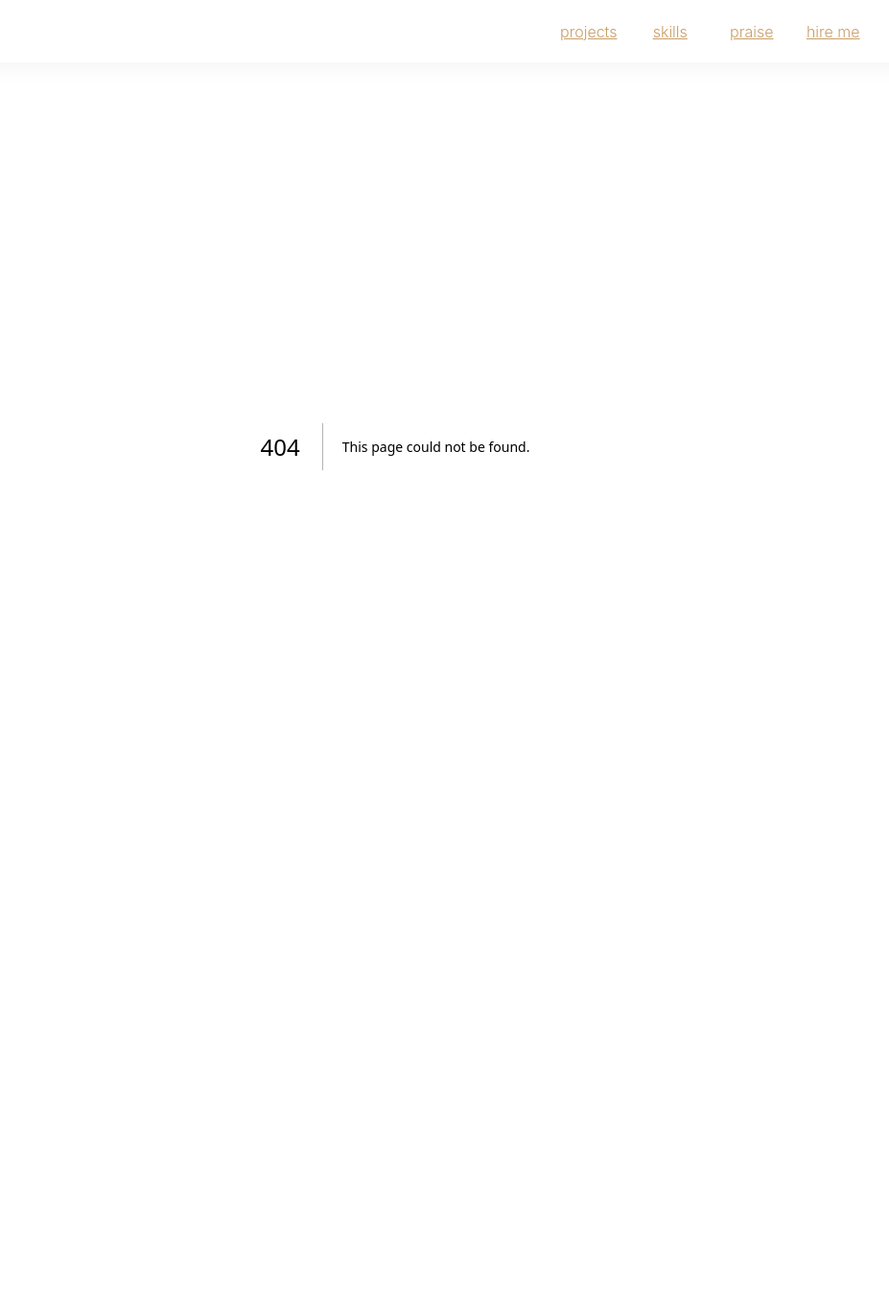
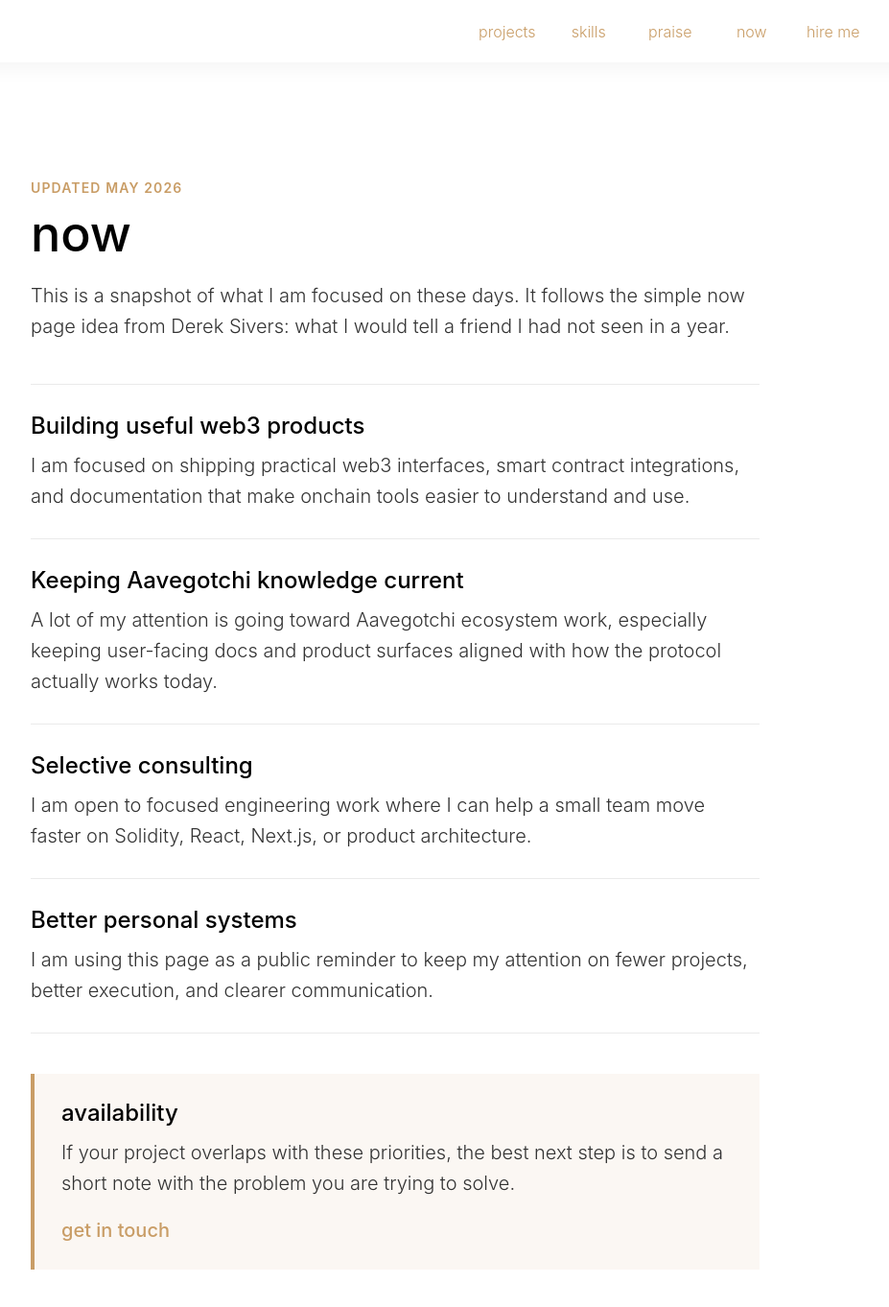
Before and after one commit to cinnabarhorse/coderdan, a Next.js app: page /now in a window 1280 px wide. Before the commit this address had no page. Shown: the top 1362 px of the page at 96% size, without its empty margins (228-1155 px from the left). Before the commit the page ends 865 px from the top, so only its background shows below. Built offline with nearby package versions, Linux system fonts and the light colour scheme; a web font is replaced by a local one.

Commit message:
Add now page

```diff
--- a/components/reusable/links.tsx
+++ b/components/reusable/links.tsx
@@ -2,17 +2,22 @@ export var rightLinks = [
 
     {
         name: "projects",
-        href: "#projects",
+        href: "/#projects",
     },
 
     {
         name: "skills",
-        href: "#skills",
+        href: "/#skills",
     },
 
     {
         name: "praise",
-        href: "#praise"
+        href: "/#praise"
+    },
+
+    {
+        name: "now",
+        href: "/now"
     },
 
     /* {
@@ -23,7 +28,7 @@ export var rightLinks = [
 
     {
         name: "hire me",
-        href: "#hire",
+        href: "/#hire",
         highlight: true
     },
 
--- /dev/null
+++ b/pages/now.tsx
@@ -0,0 +1,166 @@
+import Head from 'next/head'
+import Link from 'next/link'
+import { Container } from 'react-bootstrap'
+import Layout from '../components/reusable/Layout'
+import { themeColor, themeSecondary } from '../theme'
+
+const nowItems = [
+  {
+    title: 'Building useful web3 products',
+    body: 'I am focused on shipping practical web3 interfaces, smart contract integrations, and documentation that make onchain tools easier to understand and use.'
+  },
+  {
+    title: 'Keeping Aavegotchi knowledge current',
+    body: 'A lot of my attention is going toward Aavegotchi ecosystem work, especially keeping user-facing docs and product surfaces aligned with how the protocol actually works today.'
+  },
+  {
+    title: 'Selective consulting',
+    body: 'I am open to focused engineering work where I can help a small team move faster on Solidity, React, Next.js, or product architecture.'
+  },
+  {
+    title: 'Better personal systems',
+    body: 'I am using this page as a public reminder to keep my attention on fewer projects, better execution, and clearer communication.'
+  }
+]
+
+const NowPage = () => {
+  return (
+    <div>
+      <Head>
+        <title>now | coderdan</title>
+        <link rel="icon" href="/favicon.ico" />
+      </Head>
+
+      <Layout>
+        <Container>
+          <main className="page">
+            <div className="intro">
+              <div className="eyebrow">updated May 2026</div>
+              <h1>now</h1>
+              <p>
+                This is a snapshot of what I am focused on these days. It follows the
+                simple now page idea from Derek Sivers: what I would tell a friend I
+                had not seen in a year.
+              </p>
+            </div>
+
+            <section className="focusList" aria-label="Current focus">
+              {nowItems.map((item) => (
+                <article key={item.title} className="focusItem">
+                  <h2>{item.title}</h2>
+                  <p>{item.body}</p>
+                </article>
+              ))}
+            </section>
+
+            <section className="availability" aria-label="Availability">
+              <h2>availability</h2>
+              <p>
+                If your project overlaps with these priorities, the best next step is
+                to send a short note with the problem you are trying to solve.
+              </p>
+              <Link legacyBehavior href="/#hire">
+                <a>get in touch</a>
+              </Link>
+            </section>
+          </main>
+        </Container>
+
+        <style jsx>{`
+          .page {
+            max-width: 760px;
+            margin: 0 auto;
+            padding: 120px 0 90px;
+          }
+
+          .intro {
+            margin-bottom: 44px;
+          }
+
+          .eyebrow {
+            color: ${themeColor};
+            font-size: 14px;
+            font-weight: 600;
+            letter-spacing: 0.08em;
+            margin-bottom: 12px;
+            text-transform: uppercase;
+          }
+
+          h1 {
+            color: black;
+            font-size: 52px;
+            font-weight: 500;
+            line-height: 1;
+            margin: 0 0 22px;
+          }
+
+          h2 {
+            color: black;
+            font-size: 24px;
+            font-weight: 500;
+            line-height: 1.25;
+            margin: 0 0 10px;
+          }
+
+          p {
+            color: #333;
+            font-size: 20px;
+            font-weight: 300;
+            line-height: 1.6;
+            margin: 0;
+          }
+
+          .focusList {
+            border-top: 1px solid #eaeaea;
+          }
+
+          .focusItem {
+            border-bottom: 1px solid #eaeaea;
+            padding: 28px 0;
+          }
+
+          .availability {
+            background: rgba(201, 157, 102, 0.08);
+            border-left: 4px solid ${themeColor};
+            margin-top: 42px;
+            padding: 26px 28px;
+          }
+
+          .availability a {
+            color: ${themeColor};
+            display: inline-flex;
+            font-size: 20px;
+            font-weight: 500;
+            margin-top: 18px;
+            text-decoration: none;
+            transition: color 0.2s;
+          }
+
+          .availability a:hover {
+            color: ${themeSecondary};
+          }
+
+          @media screen and (max-width: 768px) {
+            .page {
+              padding: 70px 0 60px;
+            }
+
+            h1 {
+              font-size: 44px;
+            }
+
+            p {
+              font-size: 18px;
+            }
+
+            .availability {
+              padding: 22px;
+            }
+          }
+        `}</style>
+      </Layout>
+    </div>
+  )
+}
+
+export default NowPage
```
